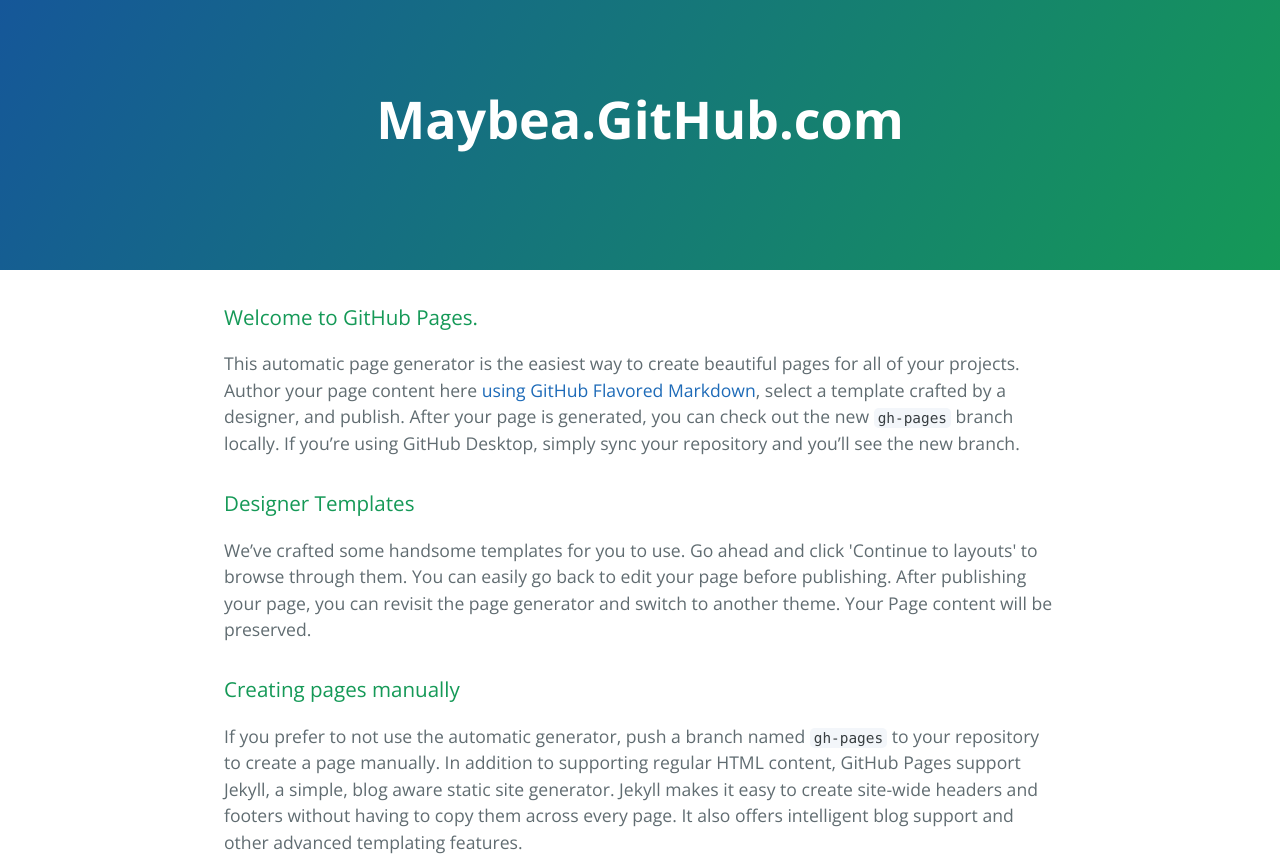
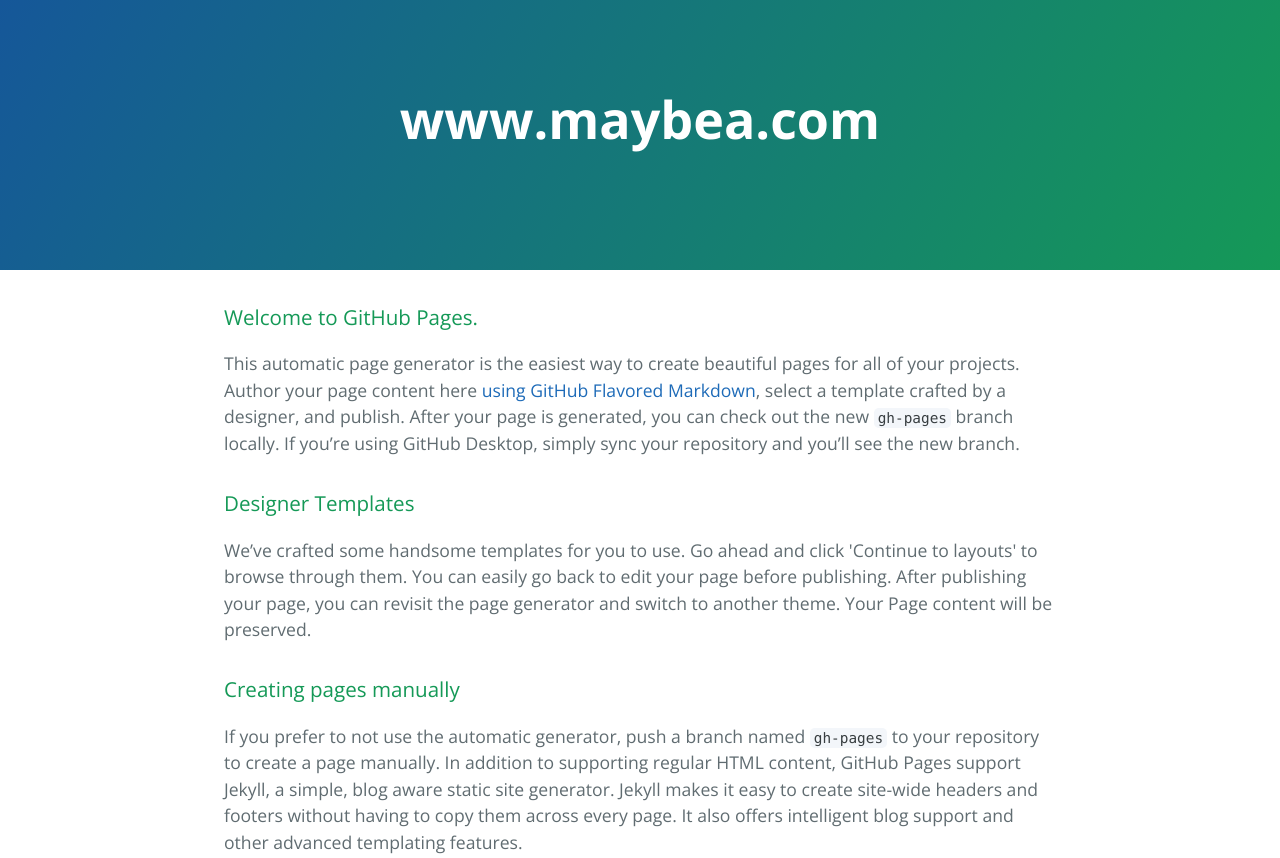
Before and after one commit to maybea/maybea.github.com, a plain HTML site: page index.html in a window 1280 px wide. Shown: the top 858 px of the page. Drawn offline with nearby package versions, Linux system fonts and the light colour scheme.

Commit message:
Update index.html

```diff
--- a/index.html
+++ b/index.html
@@ -2,7 +2,7 @@
 <html lang="en-us">
   <head>
     <meta charset="UTF-8">
-    <title>Maybea.GitHub.com by maybea</title>
+    <title>www.maybea.com</title>
     <meta name="viewport" content="width=device-width, initial-scale=1">
     <link rel="stylesheet" type="text/css" href="stylesheets/normalize.css" media="screen">
     <link href='https://fonts.googleapis.com/css?family=Open+Sans:400,700' rel='stylesheet' type='text/css'>
@@ -11,7 +11,7 @@
   </head>
   <body>
     <section class="page-header">
-      <h1 class="project-name">Maybea.GitHub.com</h1>
+      <h1 class="project-name">www.maybea.com</h1>
       <h2 class="project-tagline"></h2>
     </section>
 
```
